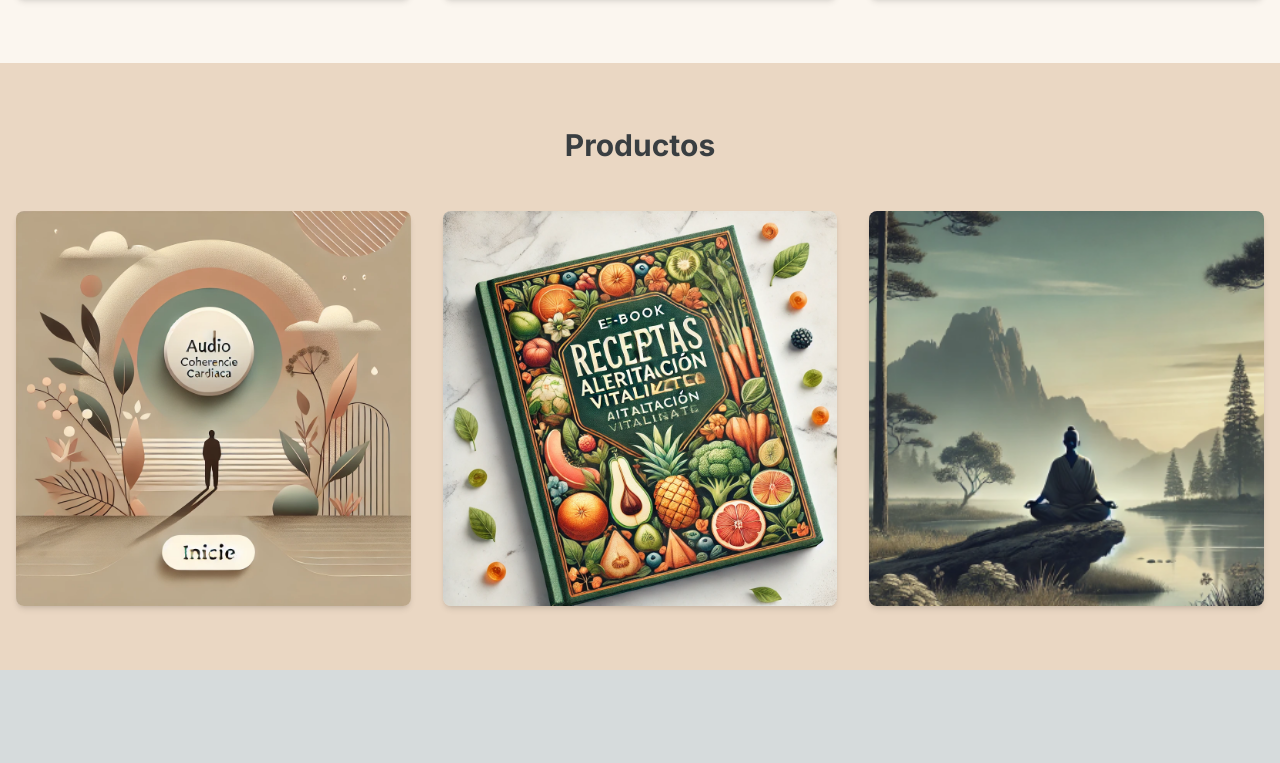
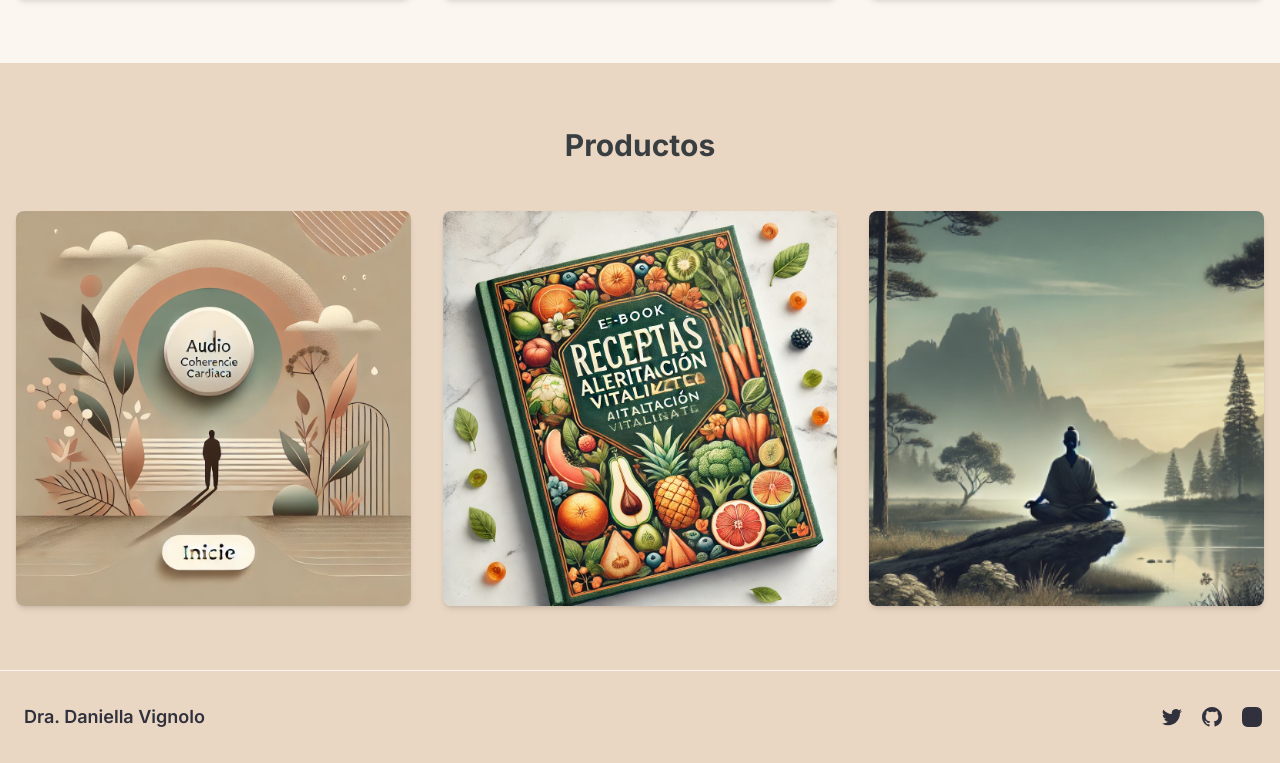
Before and after one commit to lucaford/nextjs-templates, a Next.js app: page / in a window 1280 px wide. Shown: the part 2049-2812 px from the top of the page. Before the commit the page ends 2719 px from the top, so only its background shows below. Built offline with nearby package versions, Linux system fonts and the light colour scheme; no server answers.

Commit message:
add footer

```diff
--- a/src/app/page.tsx
+++ b/src/app/page.tsx
@@ -1,3 +1,4 @@
+import { Footer, FooterMinimalist } from "@/sections";
 import Link from "next/link";
 
 export default function Home() {
@@ -180,6 +181,43 @@ export default function Home() {
           </div>
         </div>
       </section>
+      <div className="w-full bg-[#fbf6ef] h-[1px]" />
+      <footer className="bg-[#ead7c3] text-[#30313D] py-8">
+        <div className="container mx-auto px-4 flex flex-col md:flex-row items-center justify-between">
+          <div className="flex items-center mb-4 md:mb-0">
+            <span className="text-[#30313D] ml-2 text-lg font-semibold">
+              Dra. Daniella Vignolo
+            </span>
+          </div>
+          <p className="text-sm mb-4 md:mb-0"></p>
+          <div className="flex space-x-4">
+            <Link className="text-[#30313D] hover:text-gray-300" href="#">
+              <svg className="h-6 w-6" fill="currentColor" viewBox="0 0 24 24">
+                <path d="M8.29 20.251c7.547 0 11.675-6.253 11.675-11.675 0-.178 0-.355-.012-.53A8.348 8.348 0 0022 5.92a8.19 8.19 0 01-2.357.646 4.118 4.118 0 001.804-2.27 8.224 8.224 0 01-2.605.996 4.107 4.107 0 00-6.993 3.743 11.65 11.65 0 01-8.457-4.287 4.106 4.106 0 001.27 5.477A4.072 4.072 0 012.8 9.713v.052a4.105 4.105 0 003.292 4.022 4.095 4.095 0 01-1.853.07 4.108 4.108 0 003.834 2.85A8.233 8.233 0 012 18.407a11.616 11.616 0 006.29 1.84" />
+              </svg>
+            </Link>
+            <Link className="text-[#30313D] hover:text-gray-300" href="#">
+              <svg className="h-6 w-6" fill="currentColor" viewBox="0 0 24 24">
+                <path
+                  clipRule="evenodd"
+                  d="M12 2C6.477 2 2 6.463 2 11.97c0 4.404 2.865 8.14 6.839 9.458.5.092.682-.216.682-.48 0-.236-.008-.864-.013-1.695-2.782.602-3.369-1.337-3.369-1.337-.454-1.151-1.11-1.458-1.11-1.458-.908-.62.069-.608.069-.608 1.003.07 1.531 1.032 1.531 1.032.892 1.53 2.341 1.088 2.91.832.092-.647.35-1.088.636-1.338-2.22-.251-4.555-1.107-4.555-4.927 0-1.088.39-1.979 1.029-2.675-.103-.252-.446-1.266.098-2.638 0 0 .84-.268 2.75 1.026A9.564 9.564 0 0112 6.844c.85.004 1.705.115 2.504.337 1.909-1.294 2.747-1.026 2.747-1.026.546 1.372.202 2.386.1 2.638.64.696 1.028 1.587 1.028 2.675 0 3.83-2.339 4.673-4.566 4.92.359.307.678.915.678 1.846 0 1.338-.012 2.419-.012 2.747 0 .268.18.58.688.482A10.019 10.019 0 0022 11.971C22 6.463 17.522 2 12 2z"
+                  fillRule="evenodd"
+                />
+              </svg>
+            </Link>
+            <Link className="text-[#30313D] hover:text-gray-300" href="#">
+              <svg className="h-6 w-6" fill="currentColor" viewBox="0 0 24 24">
+                <path
+                  clipRule="evenodd"
+                  d="M12.315 2c2.43 0 2.784.013 3.808.06 1.064.049 1.791.218 2.427.465a4.902 4.902 0 011.772 1.153 4.902 4.902 0 011.153 1.772c.247.636.416 1.363.465 2.427.048 1.067.06 1.407.06 4.123v.08c0 2.643-.012 2.987-.06 4.043-.049 1.064-.218 1.791-.465 2.427a4.902 4.902 0 01-1.153 1.772 4.902 4.902 0 01-1.772 1.153c-.636.247-1.363.416-2.427.465-1.067.048-1.407.06-4.123.06h-.08c-2.643 0-2.987-.012-4.043-.06-1.064-.049-1.791-.218-2.427-.465a4.902 4.902 0 01-1.772-1.153 4.902 4.902 0 01-1.153-1.772c-.247-.636-.416-1.363-.465-2.427-.047-1.024-.06-1.379-.06-3.808v-.63c0-2.43.013-2.784.06-3.808.049-1.064.218-1.791.465-2.427a4.902 4.902 0 011.153-1.772A4.902 4.902 0 015.45 2.525c.636-.247 1.363-.416 2.427-.465C8.901 2.013 9.256 2 11.685 2h.63z"
+                  fillRule="evenodd"
+                />
+                <path d="M10.333 12.667a2 2 0 11-4 0 2 2 0 014 0zM17.333 12a5 5 0 11-10 0 5 5 0 0110 0z" />
+              </svg>
+            </Link>
+          </div>
+        </div>
+      </footer>
     </main>
   );
 }
```
